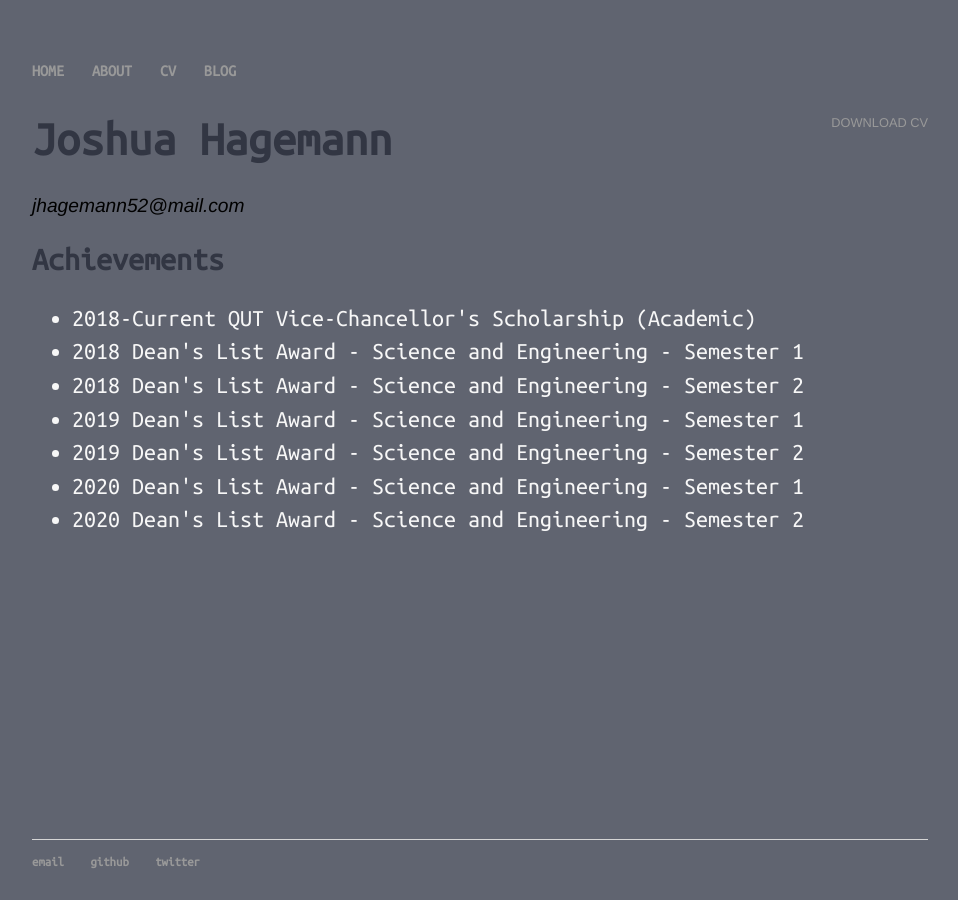
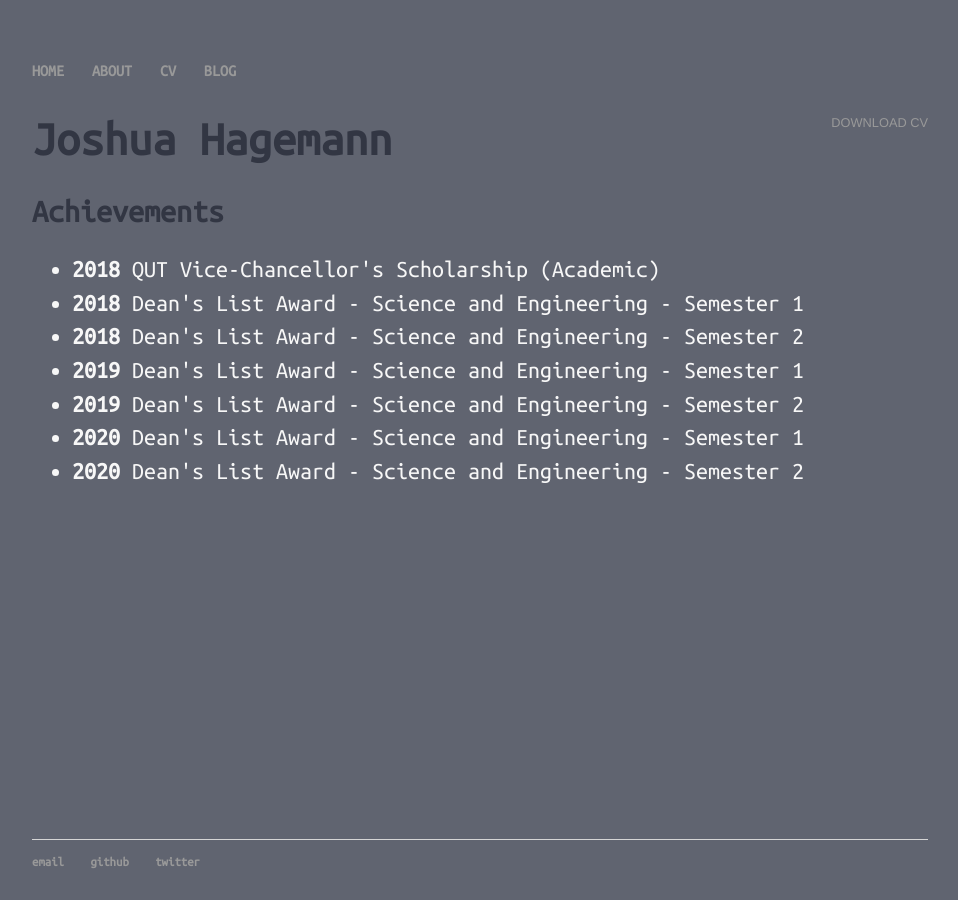
Before and after one commit to HagemannJ/HagemannJ.github.io, a Jekyll site: the page built from cv/index.html, in a window 1280 px wide. Shown: the whole page, without its empty margins (160-1118 px from the left). Built offline with Jekyll 4.4.1, drawn with Linux system fonts in a browser that asks for light colours.

Commit message:
Edited spacing

```diff
--- a/about/index.html
+++ b/about/index.html
@@ -7,7 +7,7 @@ title: About Joshua Hagemann
 			<h1>About</h1>
 			<p>Hey I'm Josh. I'm a computer scientist from QUT with a special interest in cryptography and politics. I love working with people and am passionate about helping my community. I was born in Norway and have received a fantastic education in Australia. Below is some of the stuff I've worked on</p>
 
-			<h2>Projects</h2>
+			<h3>Projects</h3>
 				<ul>
 					<li><a href="/blog"></a>Causal events in device logs</li>
 					 <li><a href="/blog"></a>Analysis of TinyJAMBU</li>
--- a/cv/index.html
+++ b/cv/index.html
@@ -6,19 +6,16 @@ title: CV of Your Name
 	<div class="cv">
 		<a href="/files/JoshuaHagemannCV_2021.pdf" class="download" title="Download CV as PDF">Download CV</a>
 					<h1>Joshua Hagemann</h1>
-					<address>
-					<span class="obfuscate">jhagemann52@mail.com</span>
-					</address>
 
 					<h2>Achievements</h2>
 					<ul>
-						<li>2018-Current	QUT Vice-Chancellor's Scholarship (Academic)</li>
-						<li>2018 			Dean's List Award - Science and Engineering - Semester 1</li>
-						<li>2018 			Dean's List Award - Science and Engineering - Semester 2</li>
-						<li>2019 			Dean's List Award - Science and Engineering - Semester 1</li>
-						<li>2019			Dean's List Award - Science and Engineering - Semester 2</li>
-						<li>2020 			Dean's List Award - Science and Engineering - Semester 1</li>
-						<li>2020 			Dean's List Award - Science and Engineering - Semester 2</li>
+						<li><b>2018</b>	QUT Vice-Chancellor's Scholarship (Academic)</li>
+						<li><b>2018</b> Dean's List Award - Science and Engineering - Semester 1</li>
+						<li><b>2018</b> Dean's List Award - Science and Engineering - Semester 2</li>
+						<li><b>2019</b> Dean's List Award - Science and Engineering - Semester 1</li>
+						<li><b>2019</b>	Dean's List Award - Science and Engineering - Semester 2</li>
+						<li><b>2020</b> Dean's List Award - Science and Engineering - Semester 1</li>
+						<li><b>2020</b>	Dean's List Award - Science and Engineering - Semester 2</li>
 					</ul>
 
 	</div>
```
